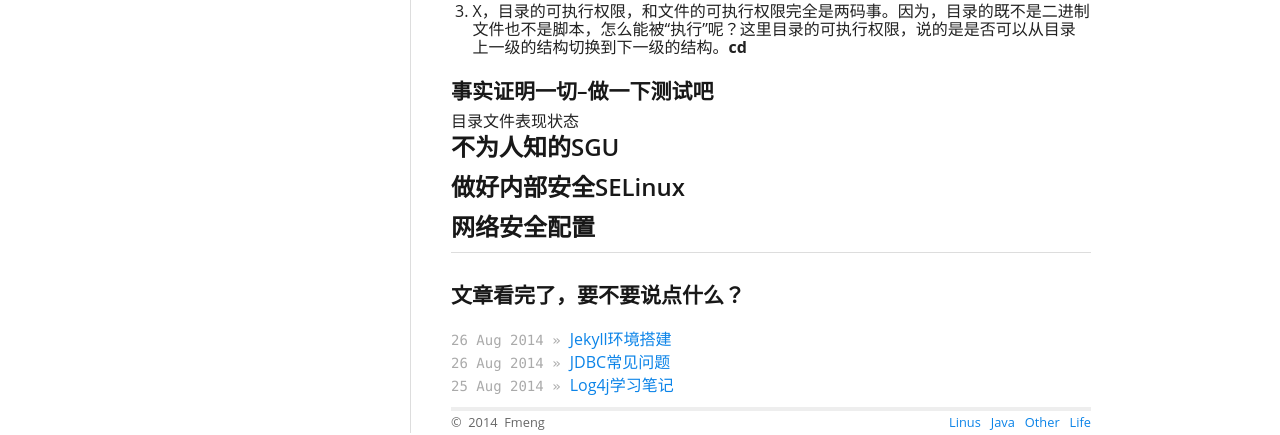
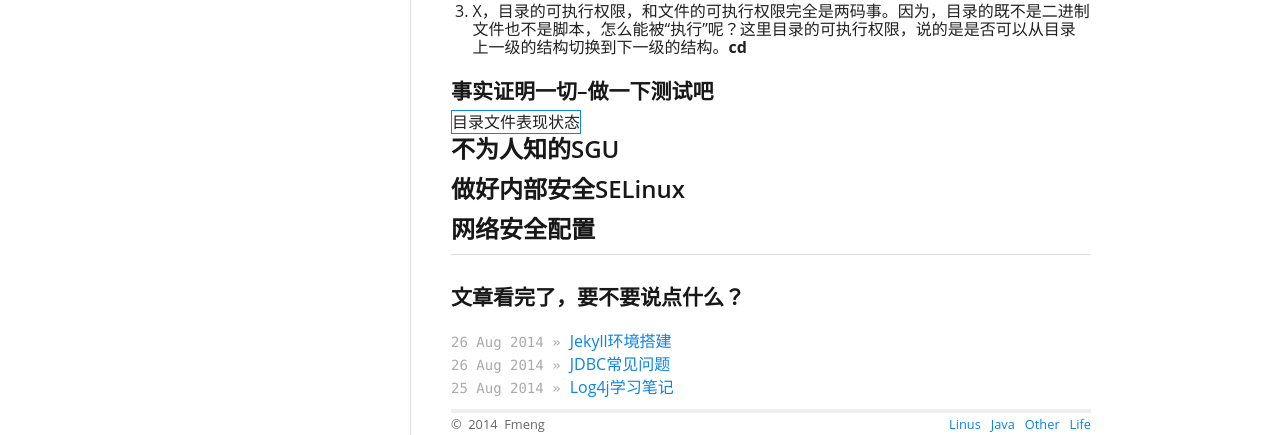
Before and after one commit to fmeng/fmeng.github.io, a Jekyll site: the page built from _posts/2014-08-26-linux-quanxiant.md, in a window 1280 px wide. Shown: the part 1059-1494 px from the top of the page. Built offline with Jekyll 4.4.1, drawn with Linux system fonts in a browser that asks for light colours; Markdown is read by kramdown in place of the engine named in the settings; comment, search, counter and statistics services are not loaded.

Commit message:
测试边框

```diff
--- a/_posts/2014-08-26-linux-quanxiant.md
+++ b/_posts/2014-08-26-linux-quanxiant.md
@@ -28,7 +28,7 @@ categories:
 
 #### 事实证明一切--做一下测试吧 ####
 
-<table style="border:solid solid #0C84E8">
+<table style="border:1px solid #0C84E8">
 <tr><td>目录</td><td>文件</td><td>表现状态</td></tr>
 </table>
 ## 不为人知的SGU ##
```
